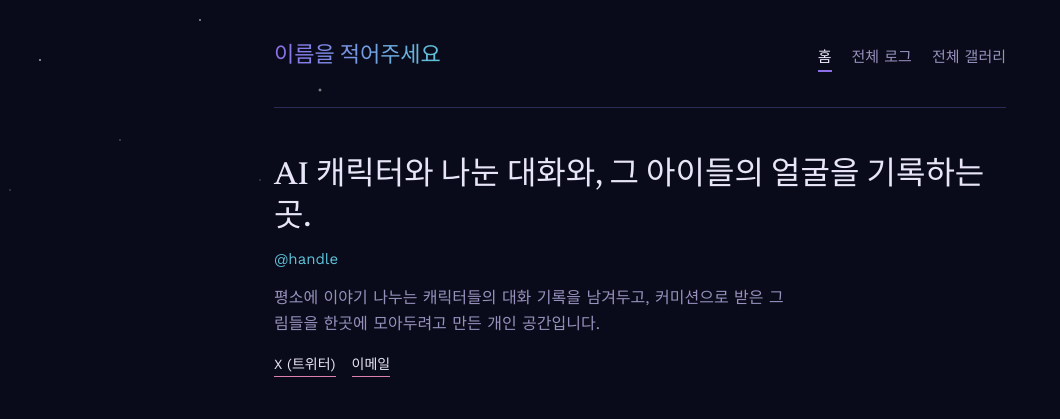
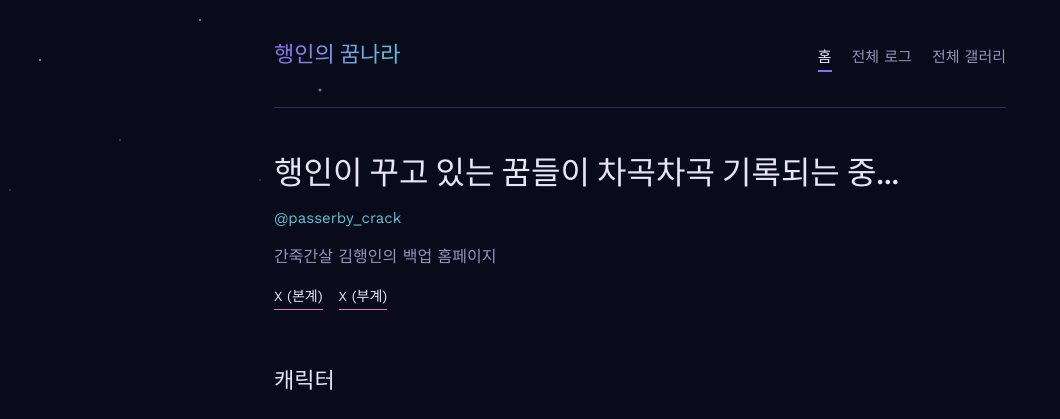
Before and after one commit to terra0653-sudo/personalhomepage, a React (Vite) app: page / in a window 1280 px wide. Shown: the top 419 px of the page, without its empty margins (0-1060 px from the left). Built offline with nearby package versions, Linux system fonts and the light colour scheme; no server answers; the database is empty.

Commit message:
Update siteConfig.js

```diff
--- a/src/siteConfig.js
+++ b/src/siteConfig.js
@@ -1,15 +1,14 @@
 // 이 파일만 고쳐도 홈 화면 내용이 바뀝니다.
 // 레이아웃 코드는 건드리지 않아도 됩니다.
 export const siteConfig = {
-  name: '이름을 적어주세요',
-  handle: '@handle',
-  tagline: 'AI 캐릭터와 나눈 대화와, 그 아이들의 얼굴을 기록하는 곳.',
+  name: '행인의 꿈나라',
+  handle: '@passerby_crack',
+  tagline: '행인이 꾸고 있는 꿈들이 차곡차곡 기록되는 중...',
   bio:
-    '평소에 이야기 나누는 캐릭터들의 대화 기록을 남겨두고, ' +
-    '커미션으로 받은 그림들을 한곳에 모아두려고 만든 개인 공간입니다.',
+    '간죽간살 김행인의 백업 홈페이지',
   avatarUrl: '', // 이미지 URL을 넣으면 홈 상단에 표시됩니다.
   links: [
-    { label: 'X (트위터)', url: 'https://x.com/' },
-    { label: '이메일', url: 'mailto:you@example.com' },
+    { label: 'X (본계)', url: 'https://x.com/passerby_crack' },
+    { label: 'X (부계)', url: 'https://x.com/passerby_adult' },
   ],
 }
```
